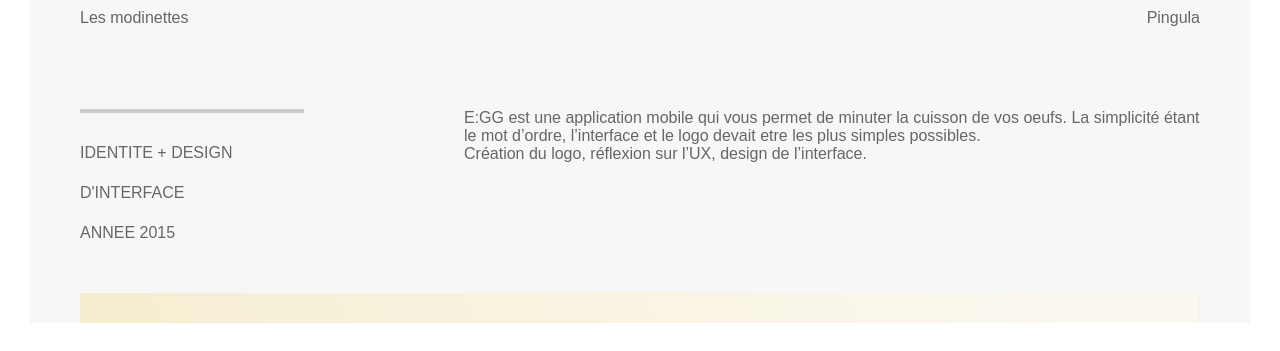
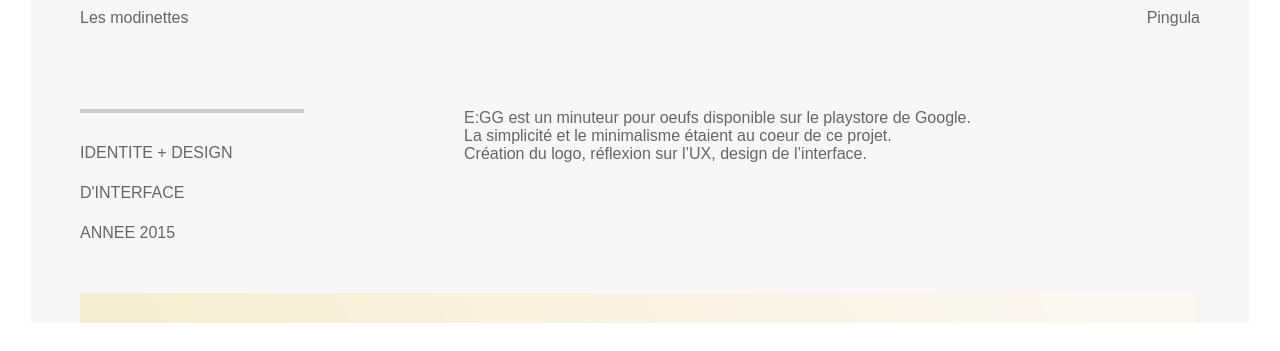
Before and after one commit to CamilleTeruin/camilleteruin.github.com, a plain HTML site: page egg.html in a window 1280 px wide. Shown: the part 447-798 px from the top of the page. Drawn offline with Linux system fonts and the light colour scheme.

Commit message:
Update egg.html

```diff
--- a/egg.html
+++ b/egg.html
@@ -56,8 +56,8 @@
             <p>ANNEE 2015</p>
           </div>
           <div class="texte_projet">
-            <p>E:GG est une application mobile qui vous permet de minuter la cuisson de vos oeufs.
-                La simplicité étant le mot d’ordre, l’interface et le logo devait etre les plus simples possibles.</p>
+            <p>E:GG est un minuteur pour oeufs disponible sur le playstore de Google.<br/>
+               La simplicité et le minimalisme étaient au coeur de ce projet.</p>
 
             <p>Création du logo, réflexion sur l’UX, design de l’interface.</p>
           </div>
```
